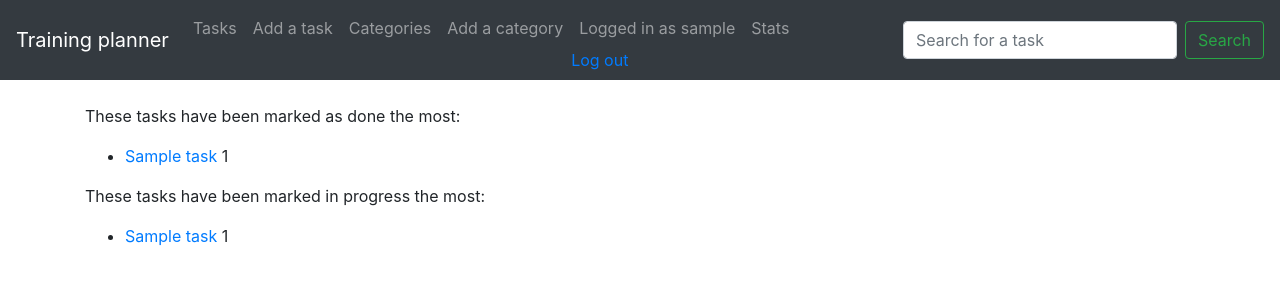
After one commit to perander/training-planner, a Flask app: page /stats in a window 1280 px wide. The commit adds this page. Shown: the top 300 px of the page. Run offline with Flask 2, Linux system fonts and the light colour scheme; a user stored in the database is signed in; tables that the repository leaves empty hold one stand-in row (values such as "Sample post"); parts of the project's set-up code (start-up, migrations or seed data) failed here and were passed over; some libraries are stand-ins or nearby versions.

Commit message:
show tasks in order of popularity on page stats

```diff
--- /dev/null
+++ b/application/stats/views.py
@@ -0,0 +1,12 @@
+from flask import render_template
+from flask_login import login_required
+
+from application import app
+from application.tasks.models import Task
+
+
+@app.route("/stats")
+@login_required
+def stats():
+    return render_template("stats/toplist.html", topdone=Task.show_tasksdone_in_order_of_popularity(),
+                           topinprogress=Task.show_tasksinprogress_in_order_of_popularity())
--- a/application/tasks/models.py
+++ b/application/tasks/models.py
@@ -1,5 +1,7 @@
 from application import db
 from application.models import Base
+
+from sqlalchemy.sql import text
 
 
 class Task(Base):
@@ -11,6 +13,38 @@ class Task(Base):
     def __init__(self, name, description):
         self.name = name
         self.description = description
+
+    @staticmethod
+    def show_tasksdone_in_order_of_popularity():
+        stmt = text("SELECT task_id, task.name, COUNT(*)"
+                    " FROM tasksdone, task"
+                    " WHERE tasksdone.task_id = task.id"
+                    " GROUP BY task_id"
+                    " ORDER BY COUNT(*) DESC")
+
+        res = db.engine.execute(stmt)
+
+        response = []
+        for row in res:
+            response.append({"id": row[0], "name": row[1], "done_by": row[2]})
+
+        return response
+
+    @staticmethod
+    def show_tasksinprogress_in_order_of_popularity():
+        stmt = text("SELECT task_id, task.name, COUNT(*)"
+                    " FROM tasksinprogress, task"
+                    " WHERE tasksinprogress.task_id = task.id"
+                    " GROUP BY task_id"
+                    " ORDER BY COUNT(*) DESC")
+
+        res = db.engine.execute(stmt)
+
+        response = []
+        for row in res:
+            response.append({"id": row[0], "name": row[1], "inprogress_by": row[2]})
+
+        return response
 
 
 done = db.Table('tasksdone',
--- a/application/templates/layout.html
+++ b/application/templates/layout.html
@@ -46,10 +46,8 @@
               {% endif %}
             </li>
 
-
-            <!-- TODO: activate links when implemented -->
             <li class="nav-item">
-              <a class="nav-link disabled" href="#">Stats</a>
+              <a class="nav-link" href="{{ url_for('stats') }}">Stats</a>
             </li>
 
           </ul>
--- /dev/null
+++ b/application/templates/stats/toplist.html
@@ -0,0 +1,39 @@
+{% extends "layout.html" %}
+
+{% block body %}
+{% if topdone is defined %}
+<p>
+  These tasks have been marked as done the most:
+</p>
+
+<ul>
+  {% for task in topdone %}
+  <li>
+    {% if current_user.admin %}
+    <a href="{{ url_for('tasks_update', task_id=task.id) }}">{{ task.name }}</a>
+    {% else %}
+    <a href="{{ url_for('tasks_view', task_id=task.id) }}">{{ task.name }}</a>
+    {% endif %} {{task.done_by}}
+  </li>
+  {% endfor %}
+</ul>
+{% endif %}
+
+{% if topinprogress is defined %}
+<p>
+  These tasks have been marked in progress the most:
+</p>
+
+<ul>
+  {% for task in topinprogress %}
+  <li>
+    {% if current_user.admin %}
+    <a href="{{ url_for('tasks_update', task_id=task.id) }}">{{ task.name }}</a>
+    {% else %}
+    <a href="{{ url_for('tasks_view', task_id=task.id) }}">{{ task.name }}</a>
+    {% endif %} {{task.inprogress_by}}
+  </li>
+  {% endfor %}
+</ul>
+{% endif %}
+{% endblock %}
```
Also changed, not shown: application/__init__.py (+4 -4 lines), application/auth/__init__.py (added), application/category/__init__.py (added), application/stats/__init__.py (added).
